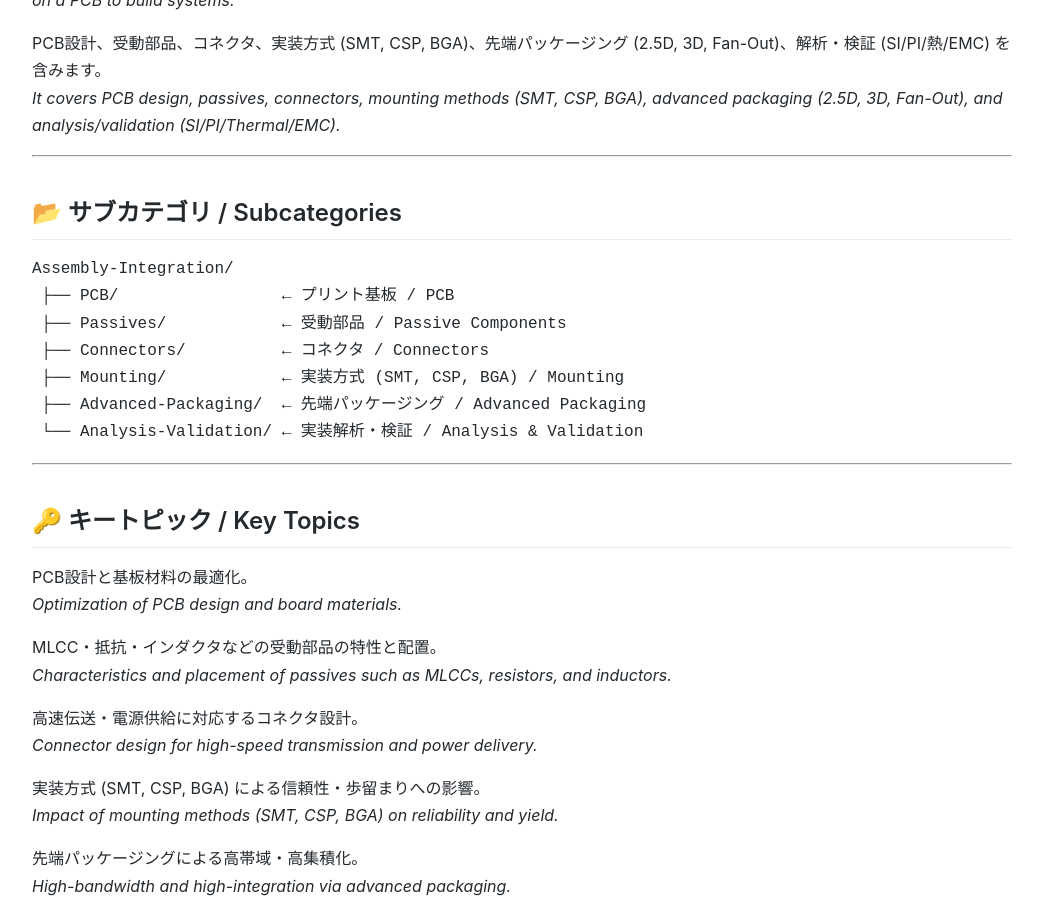
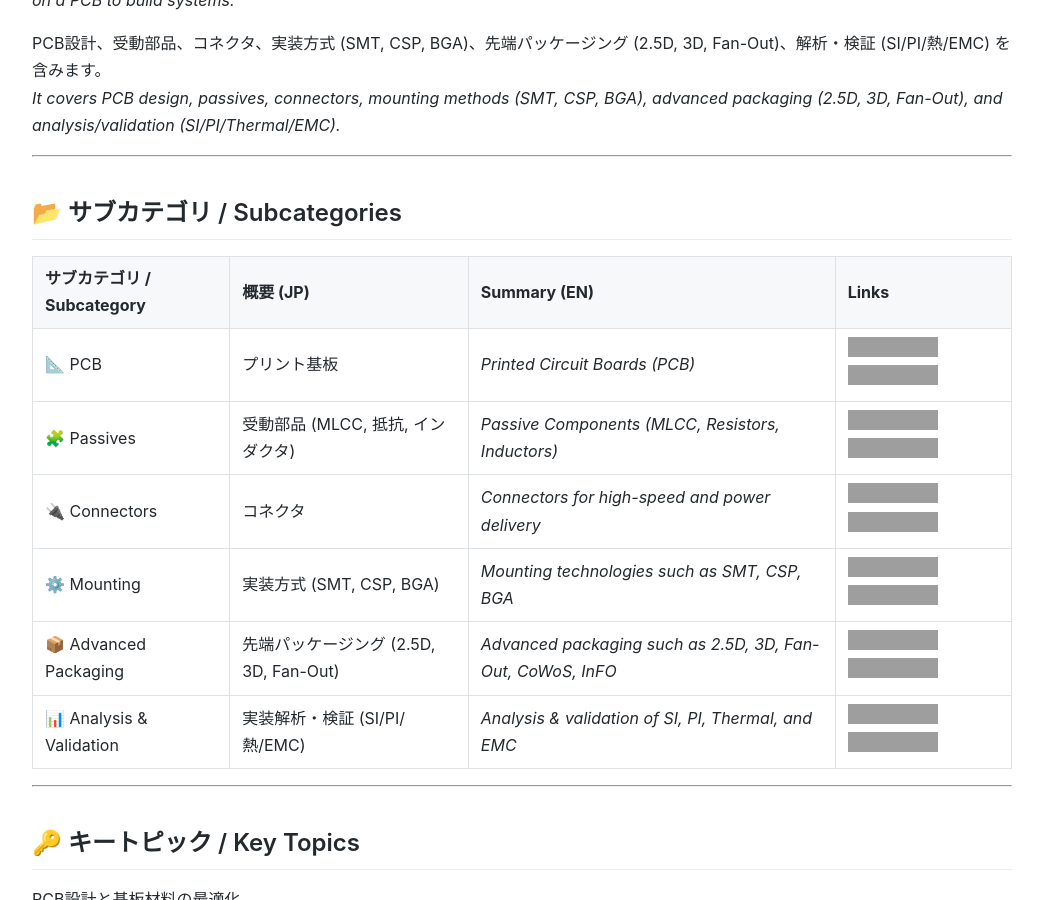
Before and after one commit to Samizo-AITL/Edusemi-Plus, a Jekyll site: the page built from Assembly-Integration/index.md, in a window 1280 px wide and 900 px high, scrolled down 333 px. Shown: the whole window, without its empty margins (118-1161 px from the left). Built offline with Jekyll 4.4.1, drawn with Linux system fonts in a browser that asks for light colours; grey boxes are pictures that could not be loaded.

Commit message:
Update index.md

````diff
--- a/Assembly-Integration/index.md
+++ b/Assembly-Integration/index.md
@@ -17,15 +17,15 @@ PCB設計、受動部品、コネクタ、実装方式 (SMT, CSP, BGA)、先端
 ---
 
 ## 📂 サブカテゴリ / Subcategories
-```
-Assembly-Integration/
- ├── PCB/                 ← プリント基板 / PCB
- ├── Passives/            ← 受動部品 / Passive Components
- ├── Connectors/          ← コネクタ / Connectors
- ├── Mounting/            ← 実装方式 (SMT, CSP, BGA) / Mounting
- ├── Advanced-Packaging/  ← 先端パッケージング / Advanced Packaging
- └── Analysis-Validation/ ← 実装解析・検証 / Analysis & Validation
-```
+
+| サブカテゴリ / Subcategory | 概要 (JP) | Summary (EN) | Links |
+|---|---|---|---|
+| 📐 PCB | プリント基板 | *Printed Circuit Boards (PCB)* | [![Site](https://img.shields.io/badge/View-Site-green?style=flat&logo=githubpages)](https://samizo-aitl.github.io/Edusemi-Plus/Assembly-Integration/PCB/) [![Repo](https://img.shields.io/badge/View-Repo-blue?style=flat&logo=github)](https://github.com/Samizo-AITL/Edusemi-Plus/tree/main/Assembly-Integration/PCB) |
+| 🧩 Passives | 受動部品 (MLCC, 抵抗, インダクタ) | *Passive Components (MLCC, Resistors, Inductors)* | [![Site](https://img.shields.io/badge/View-Site-green?style=flat&logo=githubpages)](https://samizo-aitl.github.io/Edusemi-Plus/Assembly-Integration/Passives/) [![Repo](https://img.shields.io/badge/View-Repo-blue?style=flat&logo=github)](https://github.com/Samizo-AITL/Edusemi-Plus/tree/main/Assembly-Integration/Passives) |
+| 🔌 Connectors | コネクタ | *Connectors for high-speed and power delivery* | [![Site](https://img.shields.io/badge/View-Site-green?style=flat&logo=githubpages)](https://samizo-aitl.github.io/Edusemi-Plus/Assembly-Integration/Connectors/) [![Repo](https://img.shields.io/badge/View-Repo-blue?style=flat&logo=github)](https://github.com/Samizo-AITL/Edusemi-Plus/tree/main/Assembly-Integration/Connectors) |
+| ⚙️ Mounting | 実装方式 (SMT, CSP, BGA) | *Mounting technologies such as SMT, CSP, BGA* | [![Site](https://img.shields.io/badge/View-Site-green?style=flat&logo=githubpages)](https://samizo-aitl.github.io/Edusemi-Plus/Assembly-Integration/Mounting/) [![Repo](https://img.shields.io/badge/View-Repo-blue?style=flat&logo=github)](https://github.com/Samizo-AITL/Edusemi-Plus/tree/main/Assembly-Integration/Mounting) |
+| 📦 Advanced Packaging | 先端パッケージング (2.5D, 3D, Fan-Out) | *Advanced packaging such as 2.5D, 3D, Fan-Out, CoWoS, InFO* | [![Site](https://img.shields.io/badge/View-Site-green?style=flat&logo=githubpages)](https://samizo-aitl.github.io/Edusemi-Plus/Assembly-Integration/Advanced-Packaging/) [![Repo](https://img.shields.io/badge/View-Repo-blue?style=flat&logo=github)](https://github.com/Samizo-AITL/Edusemi-Plus/tree/main/Assembly-Integration/Advanced-Packaging) |
+| 📊 Analysis & Validation | 実装解析・検証 (SI/PI/熱/EMC) | *Analysis & validation of SI, PI, Thermal, and EMC* | [![Site](https://img.shields.io/badge/View-Site-green?style=flat&logo=githubpages)](https://samizo-aitl.github.io/Edusemi-Plus/Assembly-Integration/Analysis-Validation/) [![Repo](https://img.shields.io/badge/View-Repo-blue?style=flat&logo=github)](https://github.com/Samizo-AITL/Edusemi-Plus/tree/main/Assembly-Integration/Analysis-Validation) |
 
 ---
 
````
